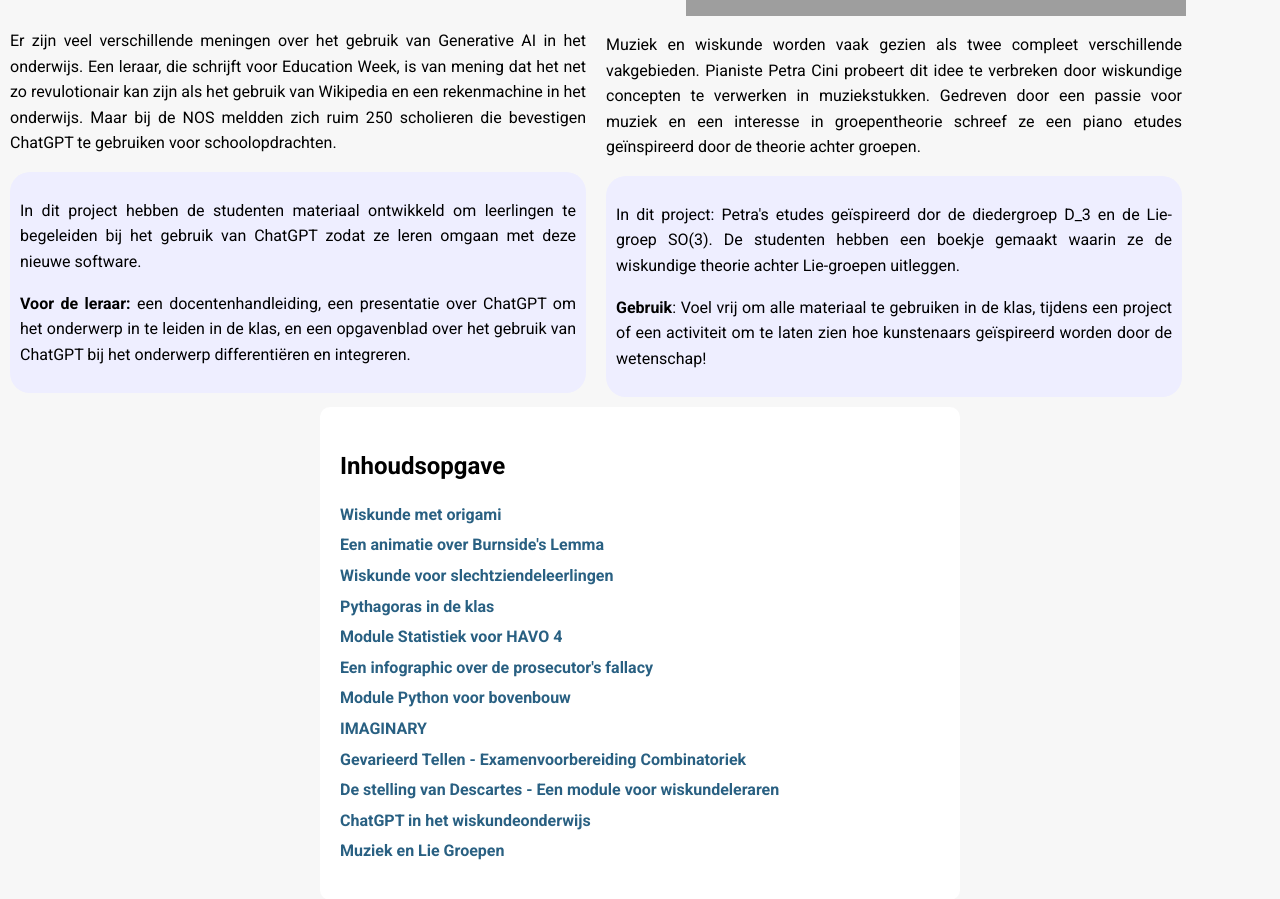
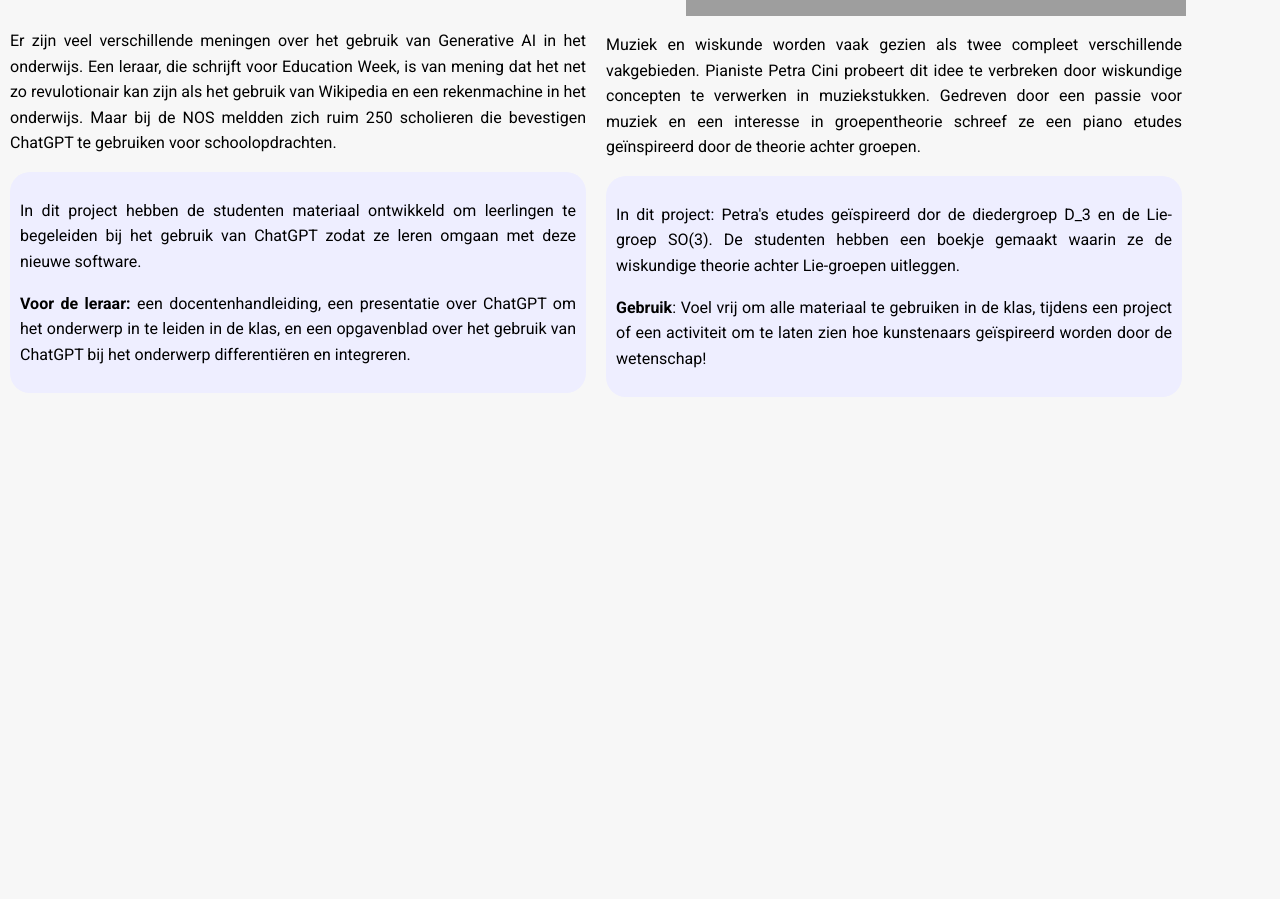
Before and after one commit to NicosStarreveld/Onderwijs-Communicatie, a Jekyll site: the page index.html, which Jekyll copies as it is, in a window 1280 px wide and 900 px high, scrolled down 4791 px. Built offline with Jekyll 4.4.1, drawn with Linux system fonts in a browser that asks for light colours; after the commit the page ends 5198 px from its top, so only the background shows below that; some of the changed lines change nothing that is shown; grey boxes are pictures that could not be loaded.

Commit message:
Update index.html

```diff
--- a/index.html
+++ b/index.html
@@ -520,31 +520,3 @@
 
 </body>
 </html>
-
-
-	<div class="toc">
-            <h2 class="toc-title">Inhoudsopgave</h2>
-            <ul class="toc-list">
-                <!-- JavaScript will populate this list -->
-            </ul>
-        </div>
-    </div>
-
-    <!-- JavaScript to generate the table of contents -->
-    <script>
-        document.addEventListener("DOMContentLoaded", function() {
-            var tocList = document.querySelector(".toc-list");
-            var headings = document.querySelectorAll("h4");
-
-            headings.forEach(function(heading, index) {
-                var listItem = document.createElement("li");
-                var anchor = document.createElement("a");
-                anchor.textContent = heading.textContent;
-                anchor.setAttribute("href", "#section" + (index + 1));
-                listItem.classList.add("toc-list-item");
-                anchor.classList.add("toc-list-item-link");
-                listItem.appendChild(anchor);
-                tocList.appendChild(listItem);
-            });
-        });
-    </script>
```
